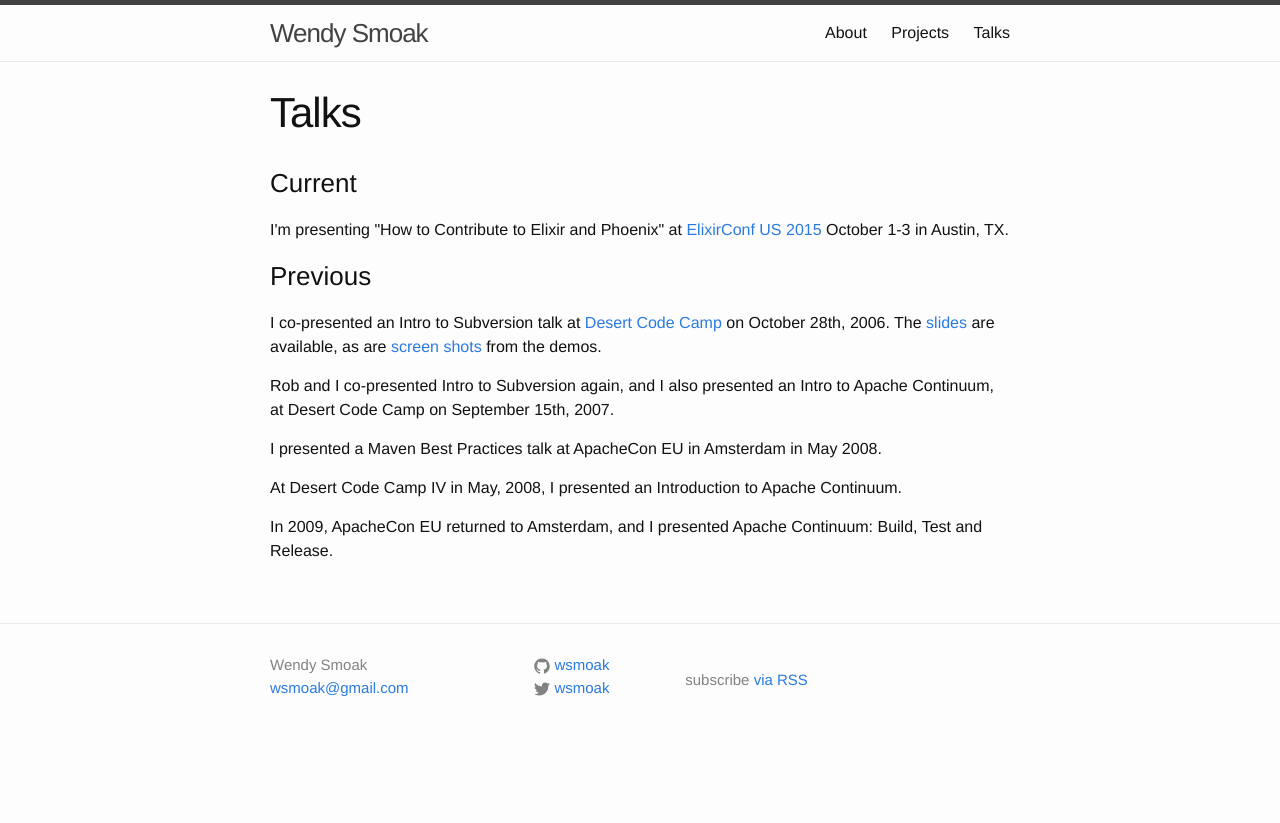
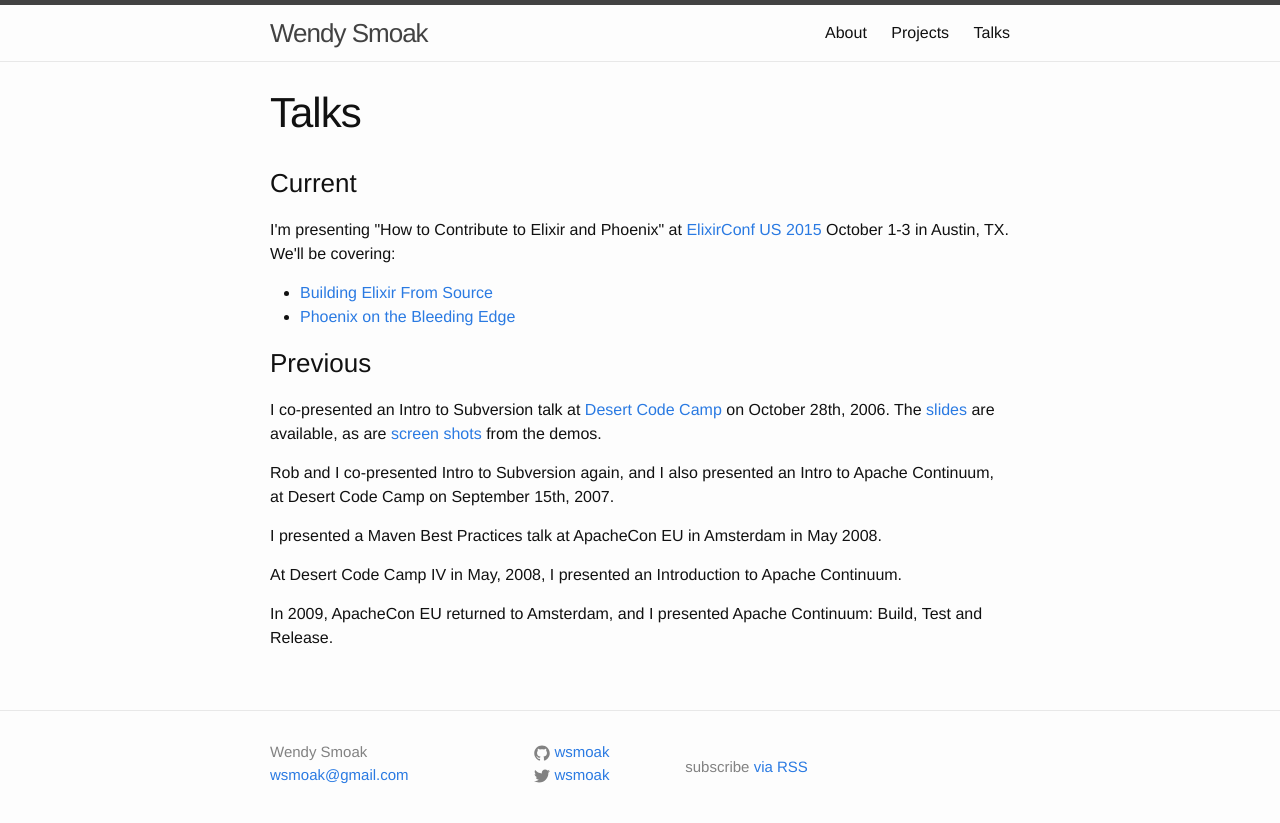
Before and after one commit to wsmoak/wsmoak.github.io, a Jekyll site: the page built from talks.html, in a window 1280 px wide. Shown: the top 823 px of the page. Built offline with Jekyll 4.4.1, drawn with Linux system fonts in a browser that asks for light colours.

Commit message:
Add resources to current talk

```diff
--- a/talks.html
+++ b/talks.html
@@ -5,7 +5,11 @@ title: Talks
 
 <h3>Current</h3>
 
-<p>I'm presenting "How to Contribute to Elixir and Phoenix" at <a href="https://elixirconf.com">ElixirConf US 2015</a> October 1-3 in Austin, TX.</p>
+<p>I'm presenting "How to Contribute to Elixir and Phoenix" at <a href="https://elixirconf.com">ElixirConf US 2015</a> October 1-3 in Austin, TX.  We'll be covering:</p>
+<ul>
+  <li><a href="http://wsmoak.net/2015/09/08/building-elixir-from-source.html">Building Elixir From Source</a></li>
+  <li><a href="http://wsmoak.net/2015/08/17/phoenix-bleeding-edge.html">Phoenix on the Bleeding Edge</a></li>
+</ul>
 
 <h3>Previous</h3>
 
```
